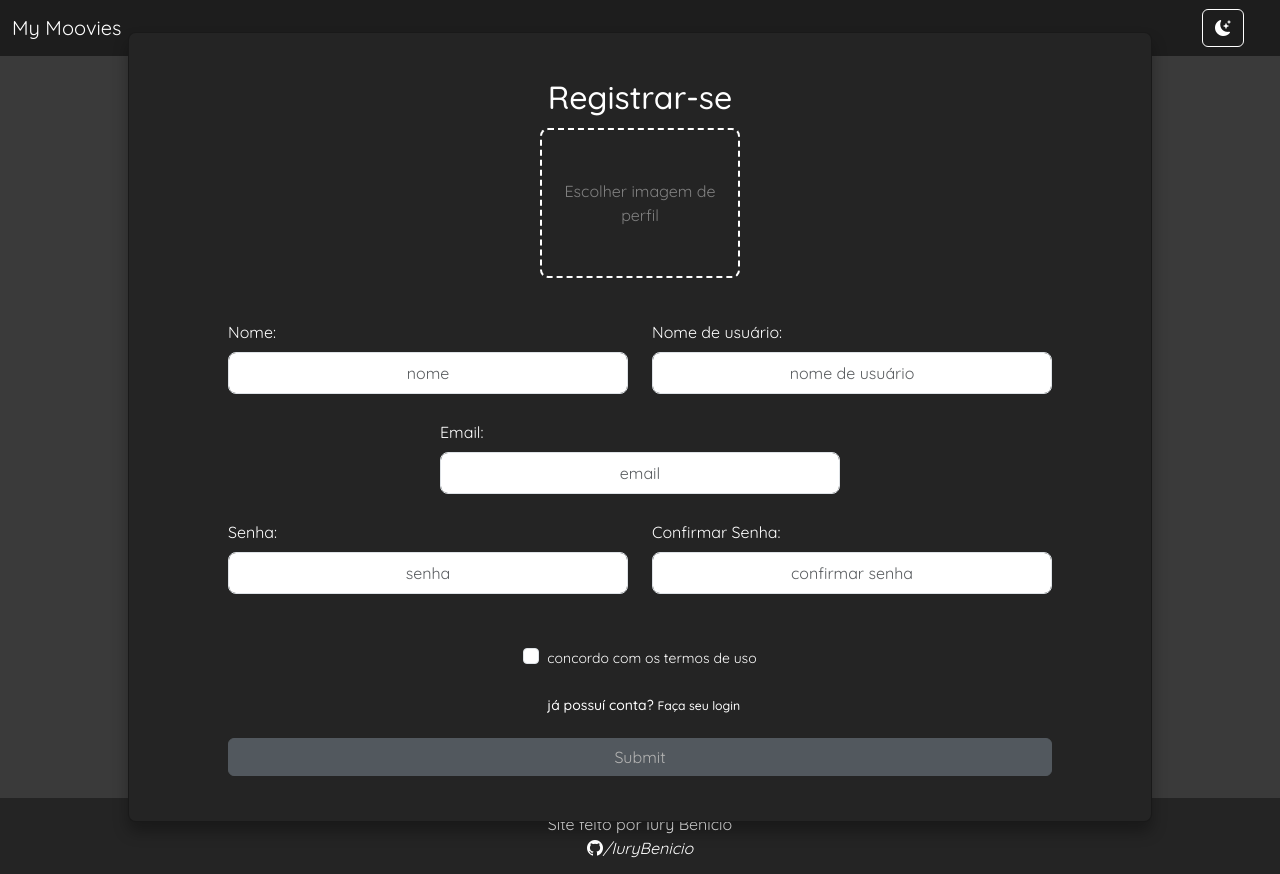
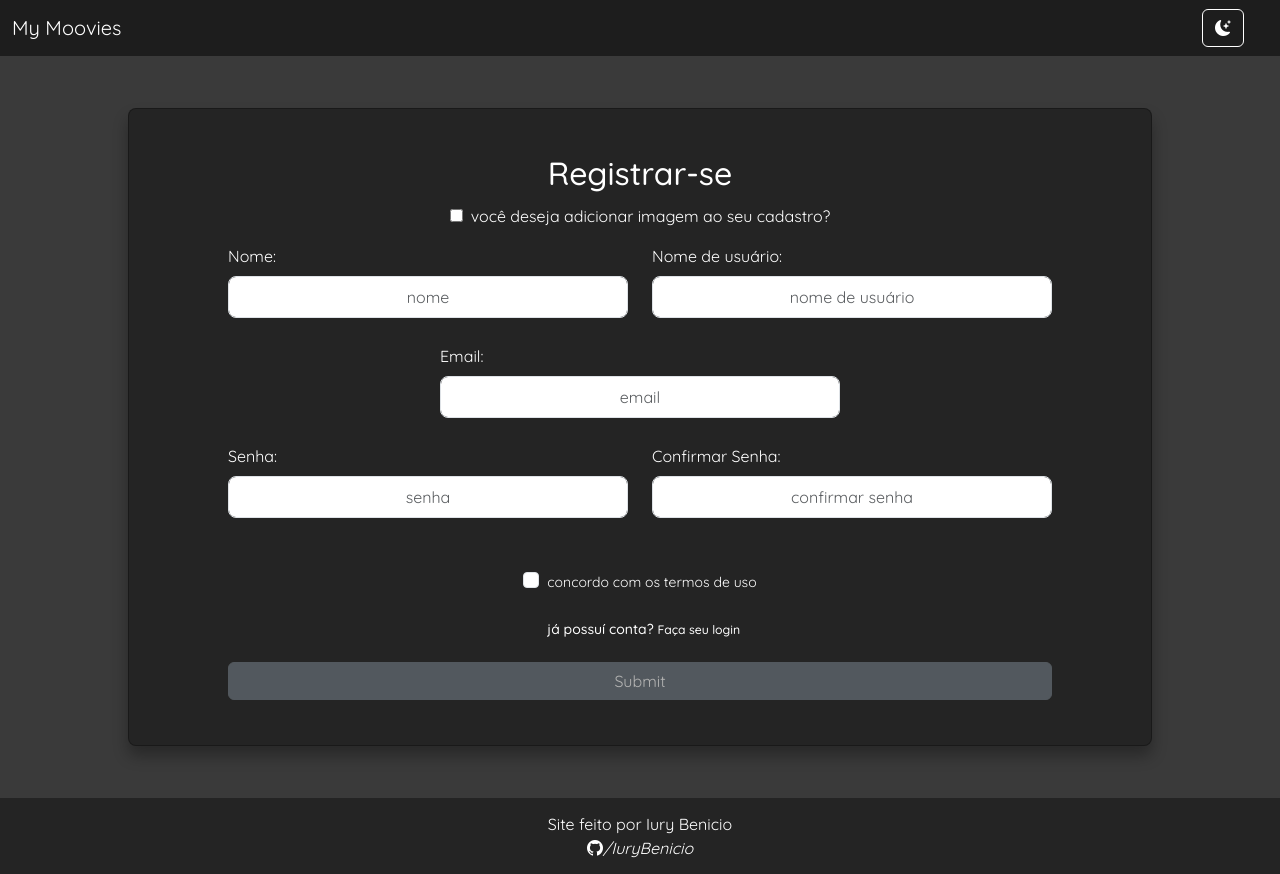
Before and after one commit to IuryBenicio/Proj_MyMoovies, a React (Vite) app in the folder FrontEnd/: page /register in a window 1280 px wide. Built offline with nearby package versions, Linux system fonts and the light colour scheme.

Commit message:
atualizar back end

```diff
--- a/FrontEnd/src/pages/PagesSignIn/Register/Register.tsx
+++ b/FrontEnd/src/pages/PagesSignIn/Register/Register.tsx
@@ -19,6 +19,8 @@ export default function Register() {
   const { night } = useSelector((state: RootReducer) => state.navBar);
 
   const dispatch = useDispatch();
+
+  const [hasImage, setHasImage] = useState(false);
 
   const handleImageChange = (event: React.ChangeEvent<HTMLInputElement>) => {
     const file = event.target.files?.[0];
@@ -95,7 +97,9 @@ export default function Register() {
     formData.append("name", name);
     formData.append("email", email);
     formData.append("password", password);
+    if (image) {
       formData.append("image", image);
+    }
     axios
       .post(`${bancoDeDados}/user/register`, formData, {
         headers: {
@@ -129,6 +133,7 @@ export default function Register() {
         <h2>Registrar-se</h2>
         <form onSubmit={handleSubmit}>
           <div className="packing">
+            {hasImage && (
               <div className="image-div">
                 <label className="image-card" htmlFor="image">
                   <span>Escolher imagem de perfil</span>
@@ -160,7 +165,19 @@ export default function Register() {
                   ></i>
                 )}
               </div>
+            )}
           </div>
+          <label className="image-checkbox" htmlFor="image-checkbox">
+            <input
+              type="checkbox"
+              name="image-checkbox"
+              id="image-checkbox"
+              onChange={(e) => setHasImage(e.target.checked)}
+            />
+            <span id="image-checkbox">
+              você deseja adicionar imagem ao seu cadastro?
+            </span>
+          </label>
           <div className="packing">
             <div className="packing-card mb-3">
               <label htmlFor="exampleInputName1" className="form-label">
--- a/FrontEnd/src/pages/PagesSignIn/Register/Styles.ts
+++ b/FrontEnd/src/pages/PagesSignIn/Register/Styles.ts
@@ -19,6 +19,13 @@ export const RegisterContainer = styled.div<props>`
   background-color: ${(props) =>
     props.night === true ? cores.fundo : cores.fundoGray};
   color: ${(props) => (props.night === true ? "white" : "black")};
+  .image-checkbox {
+    margin: 0 auto;
+    margin-bottom: 16px;
+    span {
+      margin-left: 8px;
+    }
+  }
   .email_container {
     @media screen and (max-width: 431px) {
       width: 90%;
```
Also changed, not shown: 1 other file (tests, documents, lock files or other folders). Lines whose indentation alone changed are shown as unchanged.
